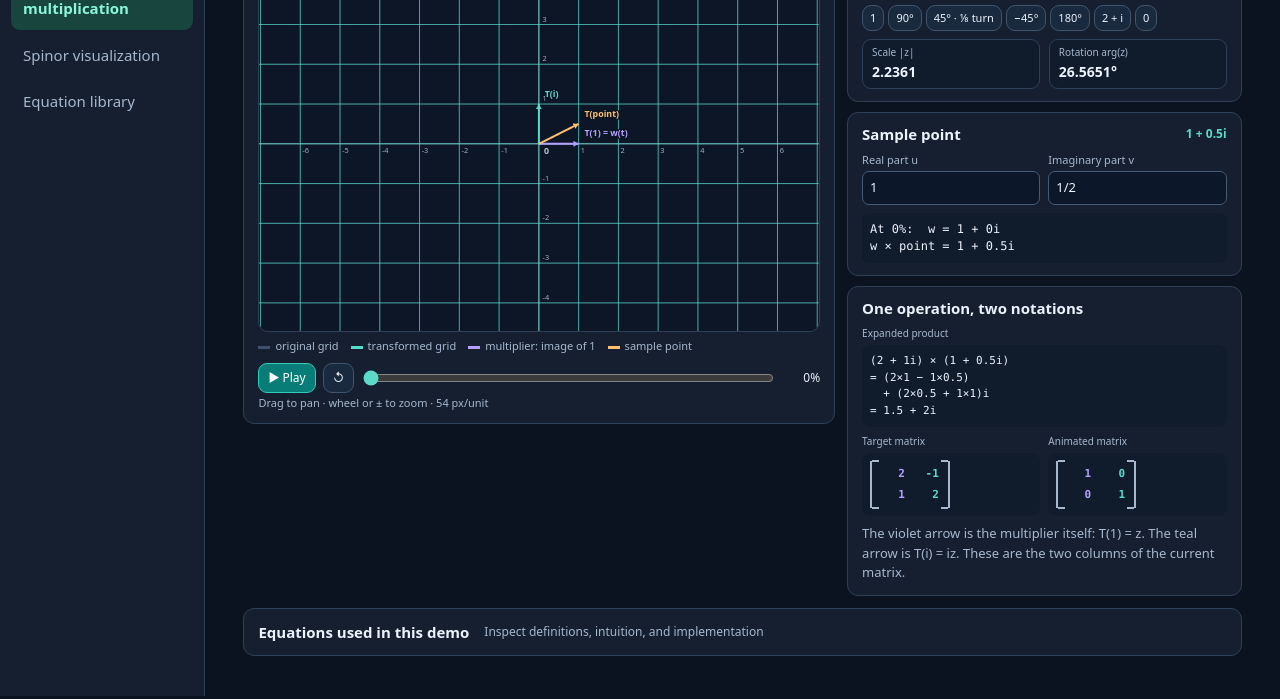
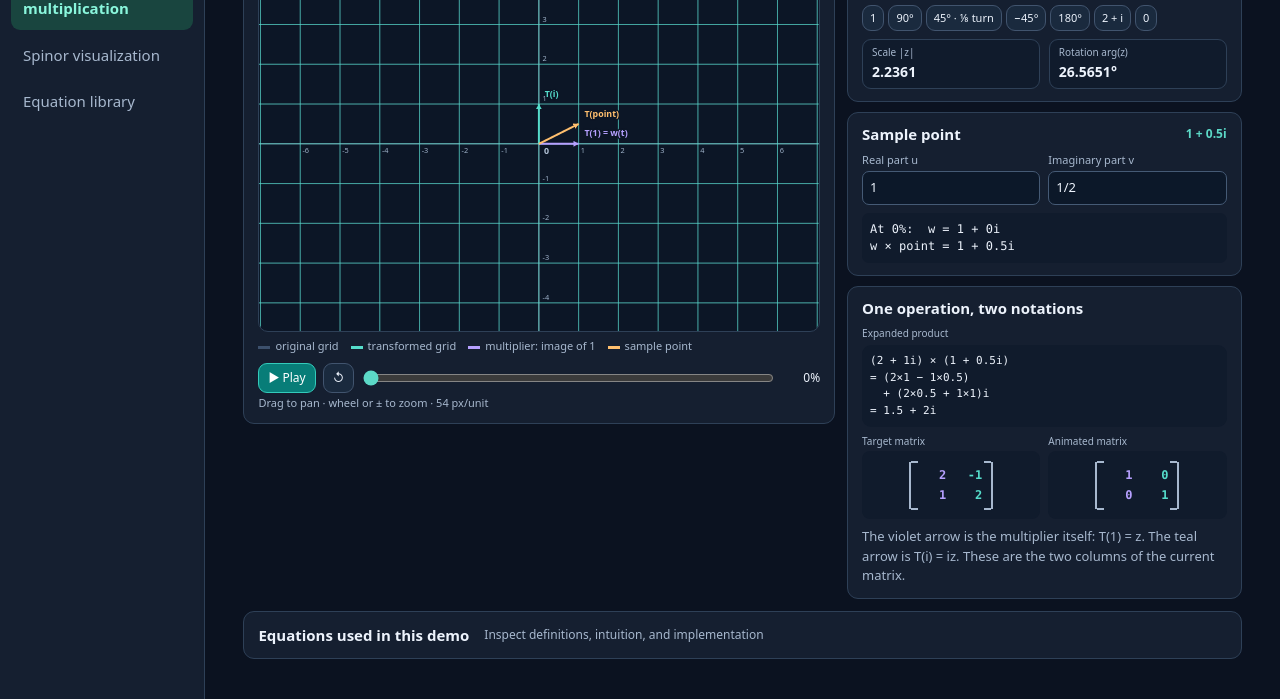
Before and after one commit to gr812b/spinor-visualization, a website with bundled scripts: page complex-multiplication.html in a window 1280 px wide. Shown: the part 153-852 px from the top of the page. Built offline with nearby package versions, Linux system fonts and the light colour scheme.

Commit message:
ui: typeset both matrices with aligned bracketed notation

```diff
--- a/complex-multiplication.html
+++ b/complex-multiplication.html
@@ -84,8 +84,8 @@
           <div class="math-caption">Expanded product</div>
           <pre class="math-live math-box" id="expanded-product"></pre>
           <div class="matrix-pair">
-            <div><div class="math-caption">Target matrix</div><pre class="math-live math-box" id="target-matrix"></pre></div>
-            <div><div class="math-caption">Animated matrix</div><pre class="math-live math-box" id="current-matrix"></pre></div>
+            <div><div class="math-caption">Target matrix</div><div class="matrix-live" id="target-matrix"></div></div>
+            <div><div class="math-caption">Animated matrix</div><div class="matrix-live" id="current-matrix"></div></div>
           </div>
           <p id="matrix-check" class="note" style="margin:8px 0 0"></p>
         </section>
```
